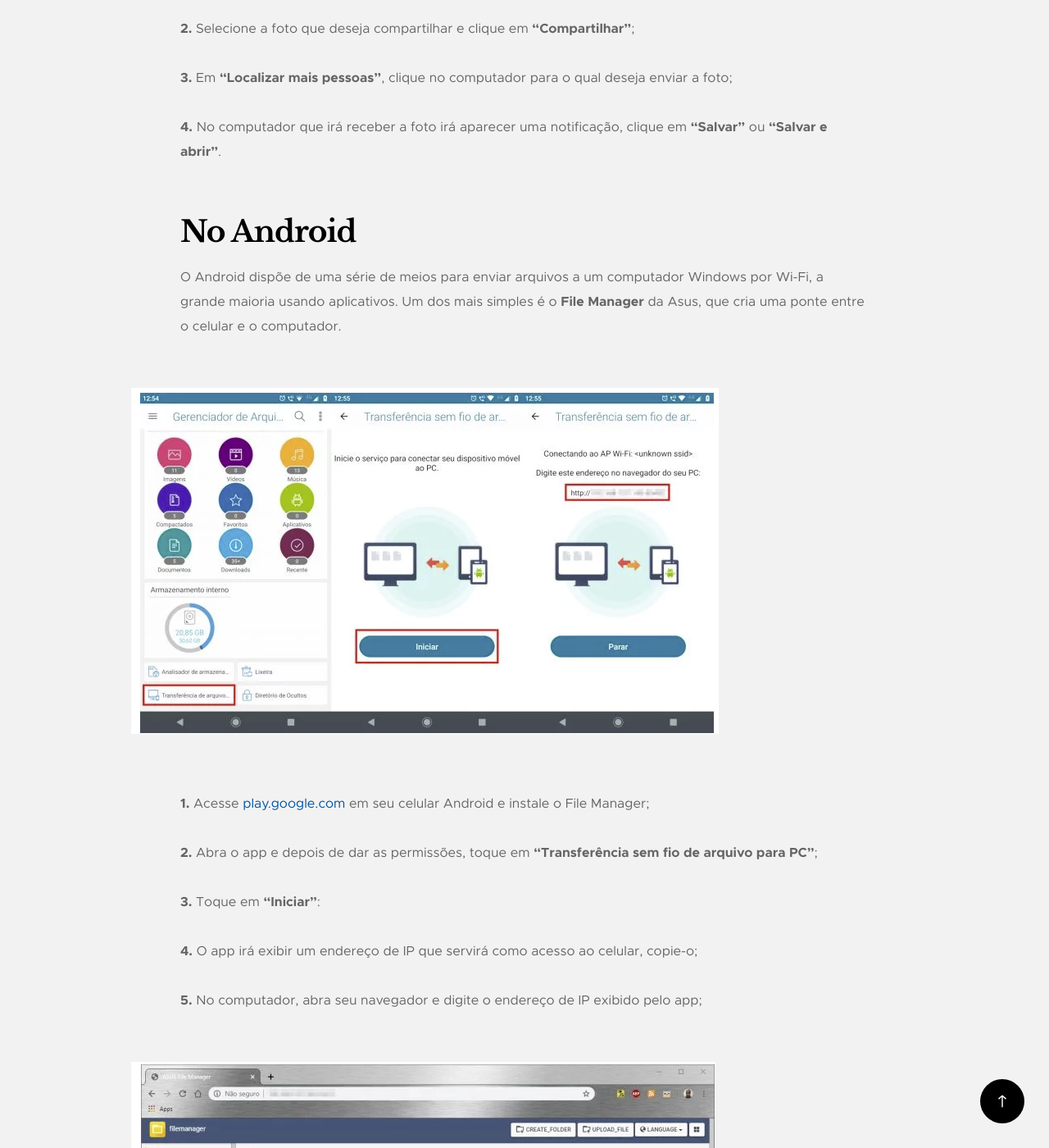
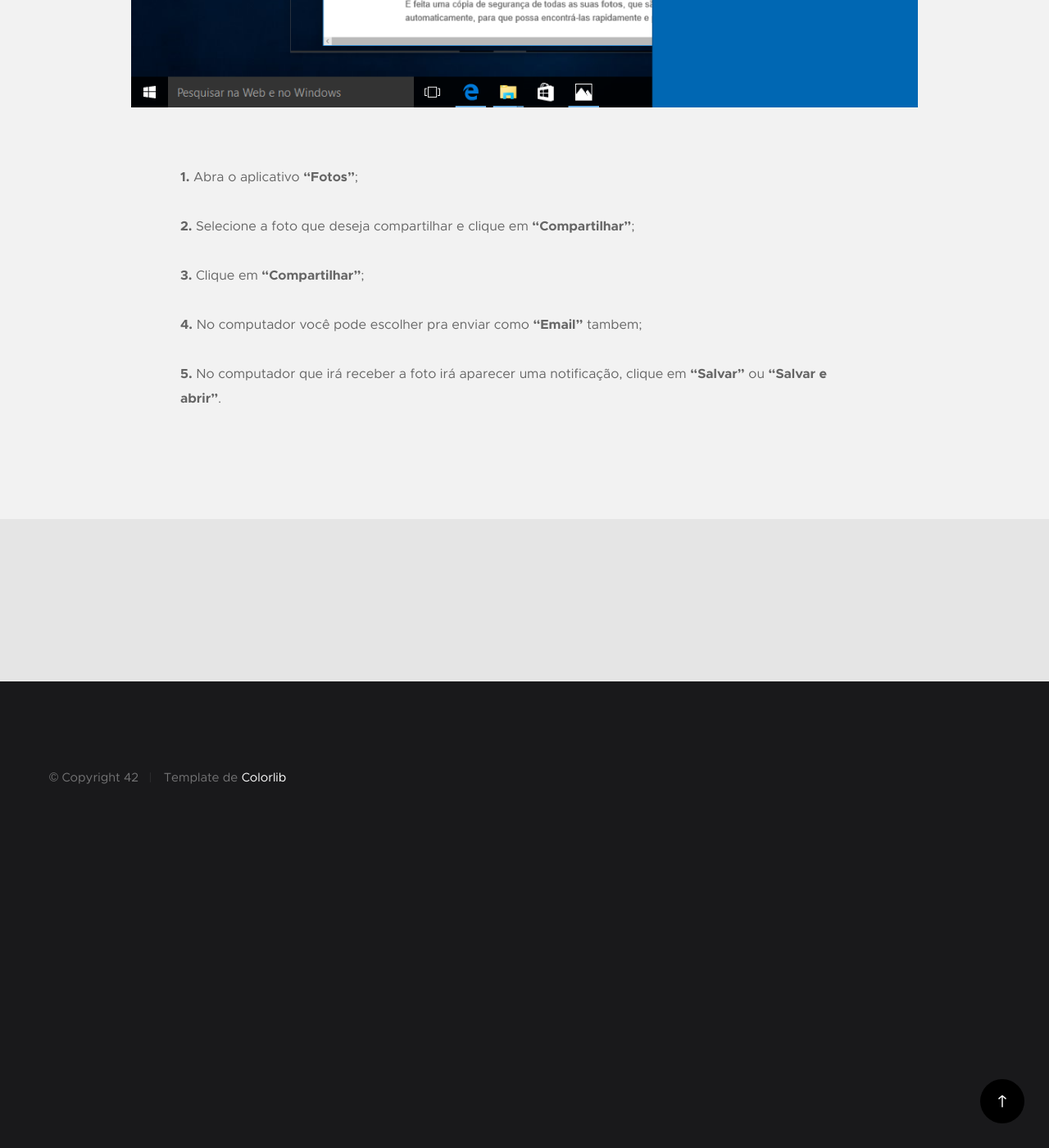
Before and after one commit to ifroariquemes/42, a Jekyll site: the page built from _posts/2019-11-08-troca-de-arquivos.md, in a window 1280 px wide and 1400 px high, scrolled down 3047 px. Shown: the whole window at 82% size. Built offline with Jekyll 4.4.1, drawn with Linux system fonts in a browser that asks for light colours; some of the changed text lies outside the part shown.

Commit message:
Agora vai

```diff
--- a/_posts/2019-11-08-troca-de-arquivos.md
+++ b/_posts/2019-11-08-troca-de-arquivos.md
@@ -1,12 +1,12 @@
 ---
 layout: post
-title: "Troca de Arquivos"
+title: "Como enviar arquivos via Wi-Fi [PC e Android]"
 date: 2019-11-08 03:17
-categories: ['Virtualização']
+categories: ['Manutenção']
 authors: ['Pedro Henrique']
 tags: []
 description: 'Como enviar arquivos de um dispositivo android para um computador com windows ligados a uma mesma rede wifi'
-image: CAPA.jpeg
+image: CAPA.png
 ---
 
 
@@ -22,8 +22,6 @@ O processo de enviar arquivos via Wi-Fi difere um pouco dependendo dos dispositi
 
  Entre dois computadores com Windows 10 e na mesma rede, você pode usar o recurso Compartilhamento por Proximidade para trocar arquivos entre eles.
 
-**Clique na Central de Ações** (o ícone de um balão no canto direito da Barra de Tarefas);
-
 **Clique em "Compartilhamento por proximidade" e ative o recurso** (o ícone ficará azul).
 
 # Para documentos
@@ -33,8 +31,6 @@ O processo de enviar arquivos via Wi-Fi difere um pouco dependendo dos dispositi
 **2.** Selecione o arquivo e depois clique na aba **"Compartilhar"**;
 
 **3.** Clique em **"Compartilhar"**;
-
-**4.** Em "Localizar mais pessoas", clique no computador para o qual deseja enviar o arquivo;
 
 **5.** No computador que irá receber o arquivo irá aparecer uma notificação, clique em **"Salvar"** ou **"Salvar e abrir"**.
 
@@ -46,29 +42,8 @@ O processo de enviar arquivos via Wi-Fi difere um pouco dependendo dos dispositi
 
 **2.** Selecione a foto que deseja compartilhar e clique em **"Compartilhar"**;
 
-**3.** Em **"Localizar mais pessoas"**, clique no computador para o qual deseja enviar a foto;
+**3.** Clique em **"Compartilhar"**;
 
-**4.** No computador que irá receber a foto irá aparecer uma notificação, clique em **"Salvar"** ou **"Salvar e abrir"**.
+**4.** No computador você pode escolher pra enviar como **"Email"** tambem;
 
-# No Android
-
-O Android dispõe de uma série de meios para enviar arquivos a um computador Windows por Wi-Fi, a grande maioria usando aplicativos. Um dos mais simples é o **File Manager** da Asus, que cria uma ponte entre o celular e o computador.
-
-![Tela](/42/images/post/Tela.png)
-
-**1.** Acesse [play.google.com]( play.google.com)
- em seu celular Android e instale o File Manager;
-
-**2.** Abra o app e depois de dar as permissões, toque em **"Transferência sem fio de arquivo para PC"**;
-
-**3.** Toque em **"Iniciar"**:
-
-**4.** O app irá exibir um endereço de IP que servirá como acesso ao celular, copie-o;
-
-**5.** No computador, abra seu navegador e digite o endereço de IP exibido pelo app;
-
-![Tela2](/42/images/post/Tela2.png)
-
-**6.** Feito isso, você terá acesso às pastas de seu celular e poderá trocar arquivos entre ele e o PC;
-
-**7.** Para parar, toque em **"Parar"** no celular e feche a aba no navegador do PC.
+**5.** No computador que irá receber a foto irá aparecer uma notificação, clique em **"Salvar"** ou **"Salvar e abrir"**.
```
Also changed, not shown: images/post/Tela.png (deleted), images/post/Tela2.png (deleted), images/thumbs/CAPA.jpeg (deleted), images/thumbs/CAPA.png (added).
